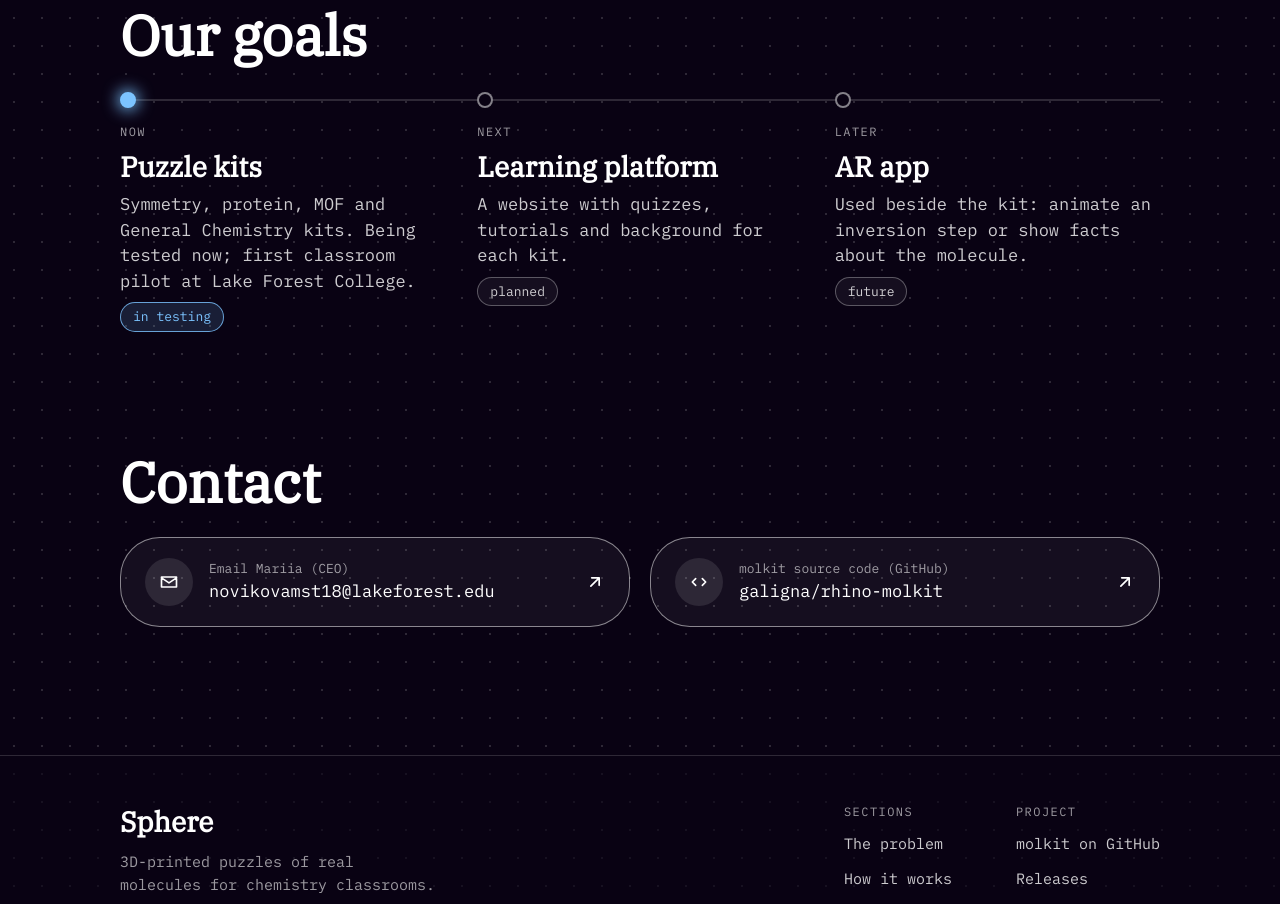
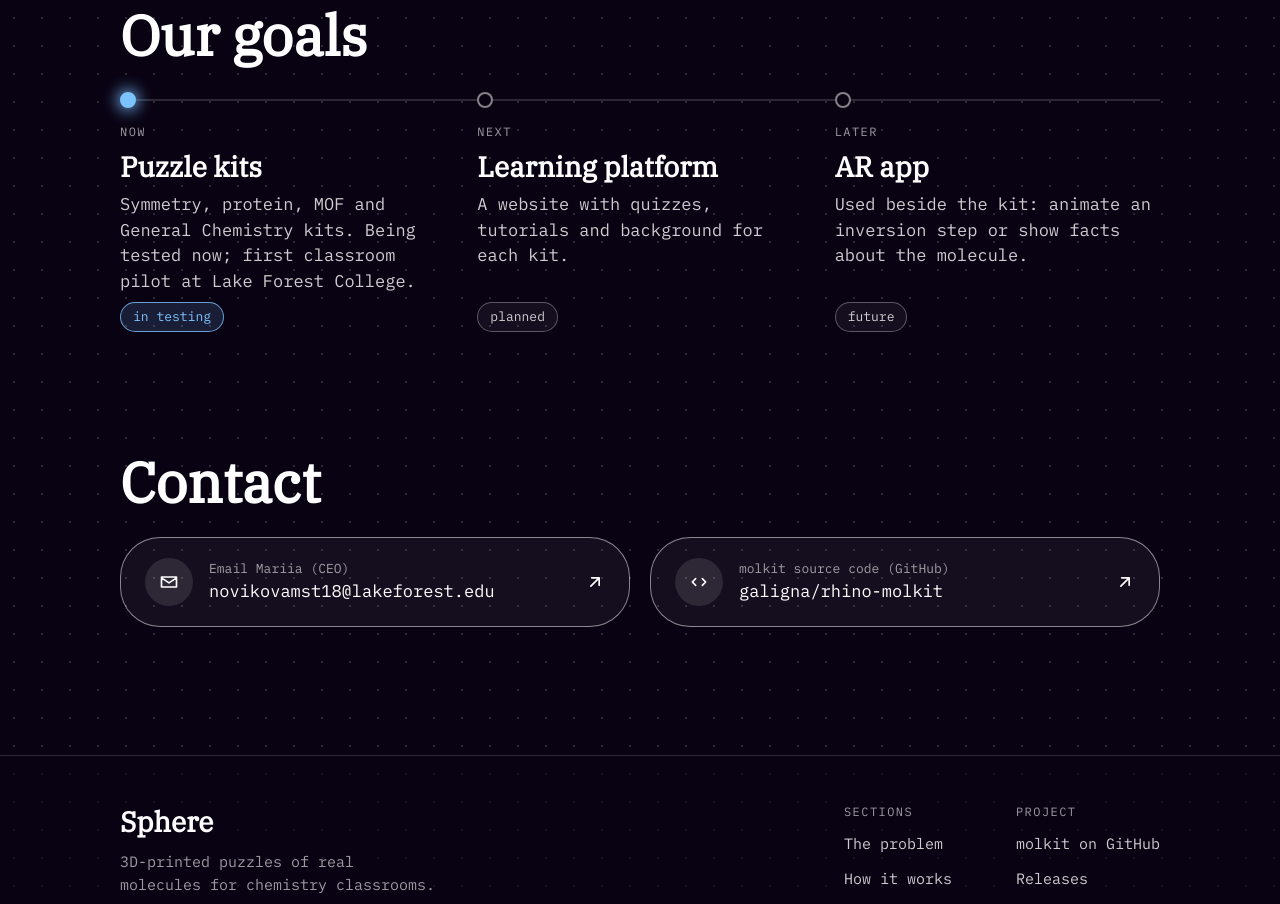
Before and after one commit to galigna/sphere, a React (Vite) app: page / in a window 1280 px wide. Shown: the part 3300-4204 px from the top of the page. Built offline with nearby package versions, Linux system fonts and the light colour scheme; no server answers.

Commit message:
Make goal statuses look static and line them up

```diff
--- a/src/styles/site.css
+++ b/src/styles/site.css
@@ -121,6 +121,8 @@ button, input {
   border-radius: var(--radius-full);
   background: var(--color-surface-glass);
   text-decoration: none;
+}
+.btn, .chip {
   cursor: pointer;
   transition: background-color 0.2s;
 }
@@ -488,10 +490,15 @@ button, input {
   box-shadow: var(--glow-accent);
 }
 .step__body {
+  flex: 1;
   display: flex;
   flex-direction: column;
   align-items: flex-start;
   gap: var(--space-2);
+}
+/* Side by side, the statuses line up along the bottom. */
+.step__body .status {
+  margin-top: auto;
 }
 .step__body .body-m {
   color: var(--color-text-secondary);
```
